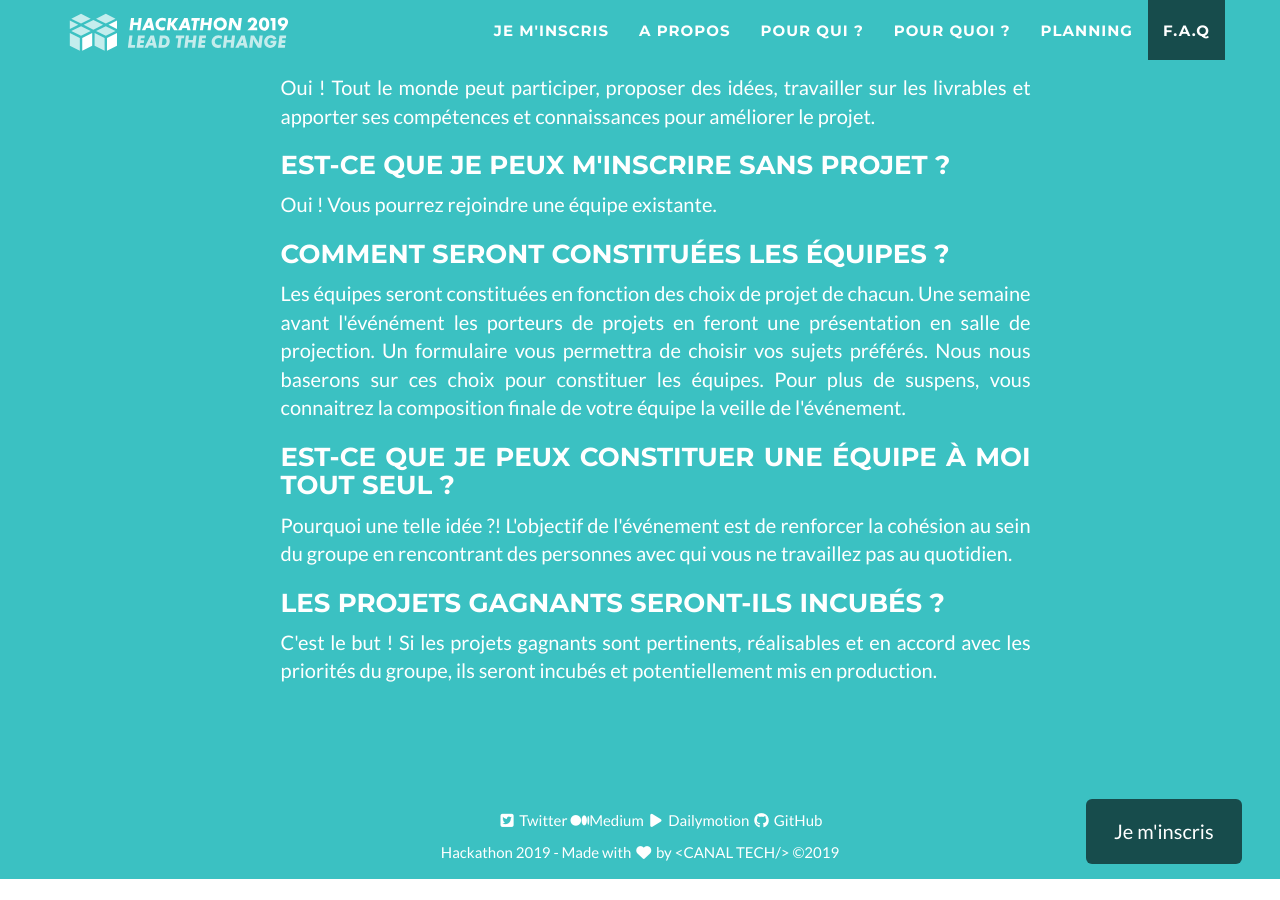
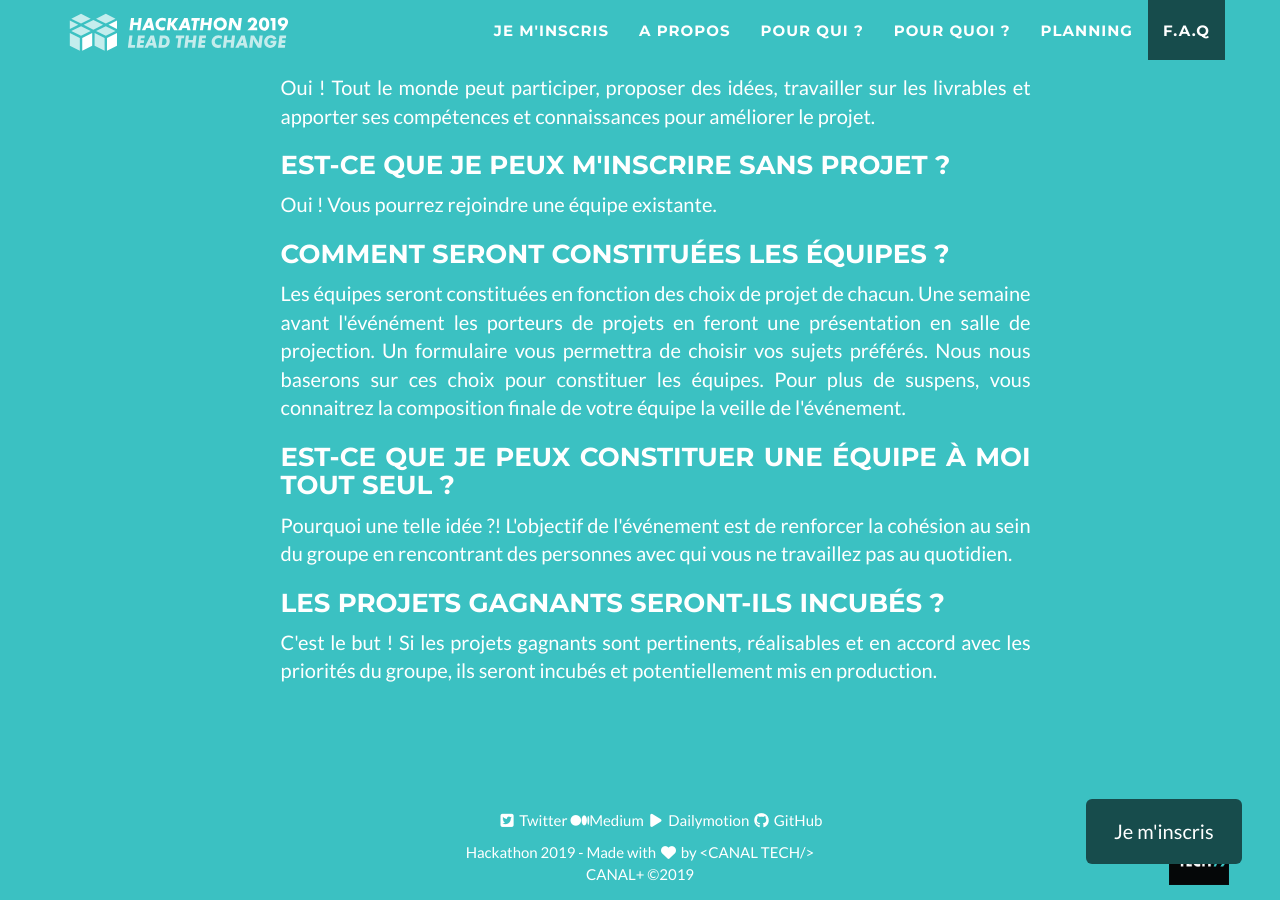
Before and after one commit to canalplus/hackathon2019, a Jekyll site: the page built from index.md, in a window 1280 px wide and 900 px high, scrolled down 5808 px. Built offline with Jekyll 4.4.1, drawn with Linux system fonts in a browser that asks for light colours; nearby versions of some CDN libraries; before the commit the page ends 6687 px from its top, so only the background shows below that.

Commit message:
Change footer logo, favicon & copyright

```diff
--- a/_includes/footer.html
+++ b/_includes/footer.html
@@ -1,5 +1,5 @@
 <footer>
-  <!-- <img src="{{ '/img/CANAL_TECH_Squared.gif' | relative_url }}" /> -->
+  <img src="{{ '/img/CANAL_TECH_XS.png' | relative_url }}" />
   <div class="page__footer-follow container">
     <ul class="social-icons">
       {% if site.data.ui-text[site.locale].follow_label %}
@@ -22,5 +22,5 @@
       {% endif %}
     </ul>
   </div>
-  <div class="page__footer-copyright container">{{ site.name | default: site.title }} - Made with <span class="love"><i class="fa fa-fw fa-heart" aria-hidden="true"></i></span> by &lt;CANAL TECH/&gt;   &copy;{{ site.time | date: '%Y' }}</div>
+  <div class="page__footer-copyright container">{{ site.name | default: site.title }} - Made with <span class="love"><i class="fa fa-fw fa-heart" aria-hidden="true"></i></span> by &lt;CANAL TECH/&gt;<br/>   CANAL+ &copy;{{ site.time | date: '%Y' }}</div>
 </footer>
--- a/_includes/head.html
+++ b/_includes/head.html
@@ -8,7 +8,7 @@
     <link rel="canonical" href="{{ page.url | replace:'index.html','' | prepend: site.url }}">
     <link rel="alternate" type="application/rss+xml" title="RSS" href="/feed.xml">
 
-    <link rel="icon" href="{{ '/img/codingcamp.ico' | relative_url }}">
+    <link rel="icon" href="{{ '/img/favicon.ico' | relative_url }}">
 
     <!-- Custom CSS & Bootstrap Core CSS - Uses Bootswatch Flatly Theme: http://bootswatch.com/flatly/ -->
     <link rel="stylesheet" href="{{ '/style.css?v=' | append: site.github.build_revision | relative_url }}">
```
Also changed, not shown: img/CANAL_TECH_Squared.gif (deleted), img/CANAL_TECH_XS.png (added), img/favicon.ico (added).
